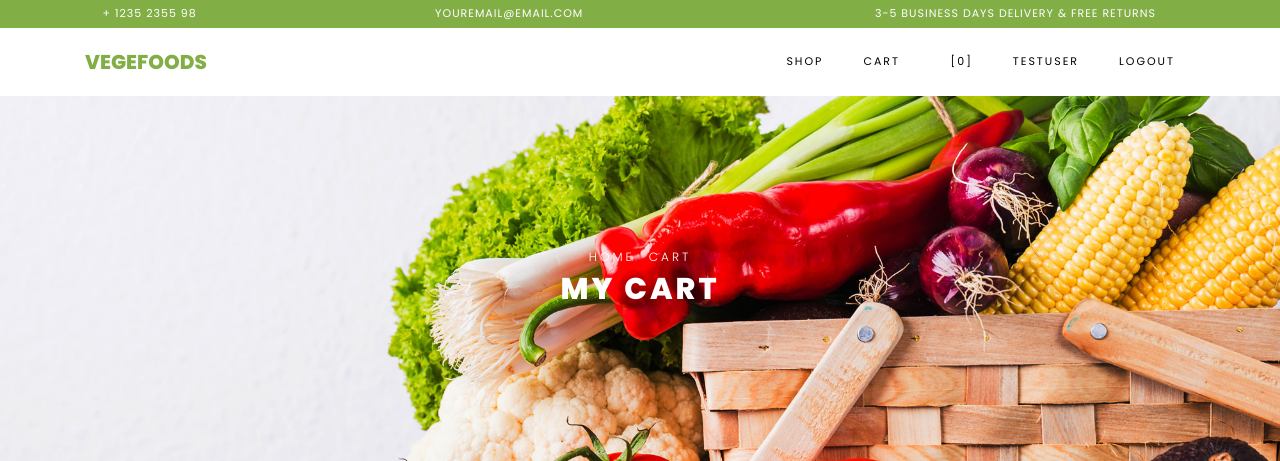
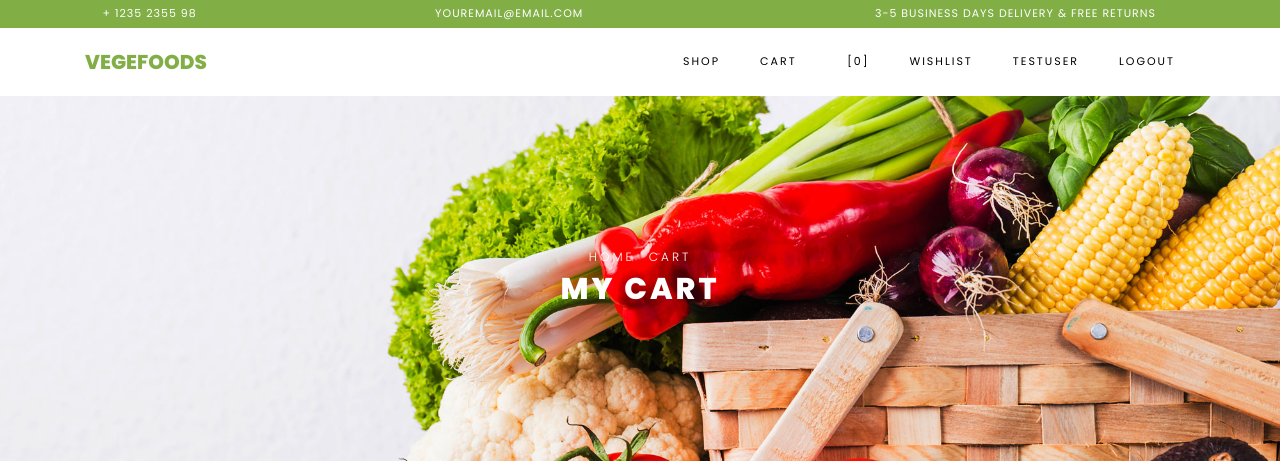
Before and after one commit to HelenVlad/Grocery_store_sproject, a Django app: page /cart/ in a window 1280 px wide. Shown: the top 461 px of the page. Run offline with Django 4.2, Linux system fonts and the light colour scheme; a user stored in the database is signed in; parts of the project's set-up code (start-up, migrations or seed data) failed here and were passed over; some libraries are stand-ins or nearby versions; some web fonts are replaced.

Commit message:
second_commit

```diff
--- a/login/views.py
+++ b/login/views.py
@@ -37,7 +37,7 @@ class CreateAccountView(View):
             password = form.cleaned_data.get('password1')
             user = User.objects.create_user(username=username, email=email, password=password)
             user.save()
-            login(request, user)
+            login(request, user, backend='django.contrib.auth.backends.ModelBackend')
             return redirect('store:shop')
         return render(request, "login/create_account.html",
                       context={'errors': form.errors})
--- a/store/templates/store/base.html
+++ b/store/templates/store/base.html
@@ -61,6 +61,7 @@
                 <li class="nav-item"><a class="nav-link" href="{% url 'store:cart' %}">Cart</a></li>
 	          <li class="nav-item cta cta-colored"><a href="{% url 'store:cart' %}" class="nav-link"><span class="icon-shopping_cart"></span>[0]</a></li>
                 {% if request.user.is_authenticated %}
+                <li class="nav-item"><a class="nav-link" href="{% url 'store:wishlist' %}">Wishlist</a></li>
                 <li class="nav-item"><a class="nav-link">{{request.user.username}}</a></li>
                 <li class="nav-item"><a class="nav-link" href="{% url 'login:logout' %}">Logout</a></li>
                     {% if  request.user.is_staff %}
--- a/store/urls.py
+++ b/store/urls.py
@@ -1,5 +1,5 @@
 from django.urls import path
-from .views import ShopView, CartView, ProductSingleView, CartViewSet
+from .views import ShopView, CartView, ProductSingleView, CartViewSet, WishlistView
 from rest_framework import routers
 
 router = routers.DefaultRouter()
@@ -10,5 +10,6 @@ app_name = 'store'
 urlpatterns = [
     path('', ShopView.as_view(), name='shop'),
     path('cart/', CartView.as_view(), name='cart'),
-    path('product/<int:id>/', ProductSingleView.as_view(), name='product')
+    path('product/<int:id>/', ProductSingleView.as_view(), name='product'),
+    path('wishlist/', WishlistView.as_view(), name='wishlist'),
 ]
--- a/store/views.py
+++ b/store/views.py
@@ -171,3 +171,8 @@ class ProductSingleView(View):
                                'rating': 5.0,
                                'url': data.image.url,
                                })
+
+class WishlistView(View):
+
+    def get(self, request):
+        return render(request, "store/wishlist.html")
```
